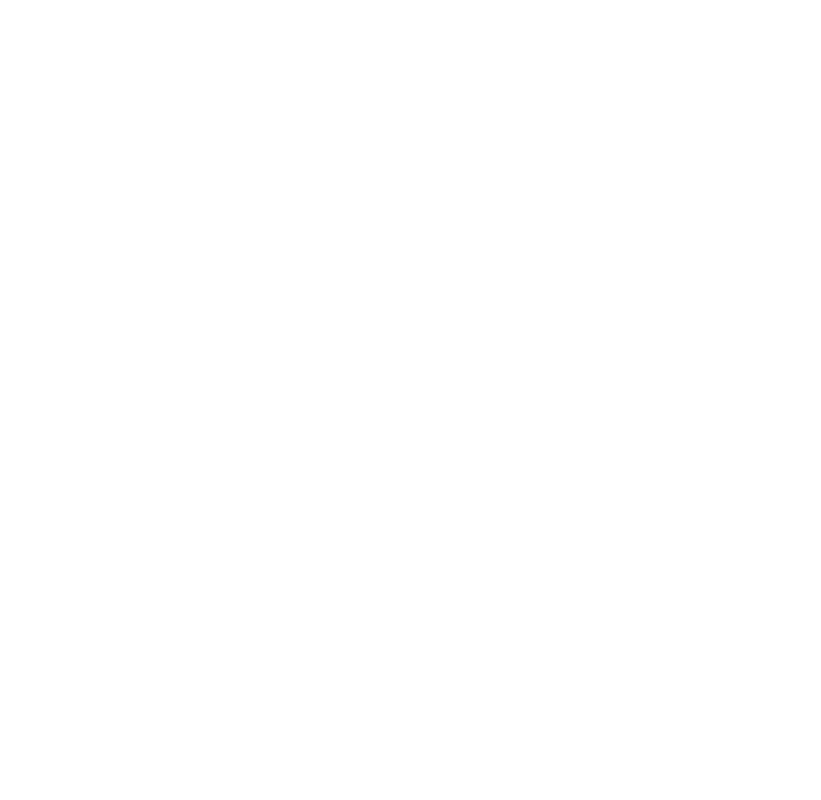
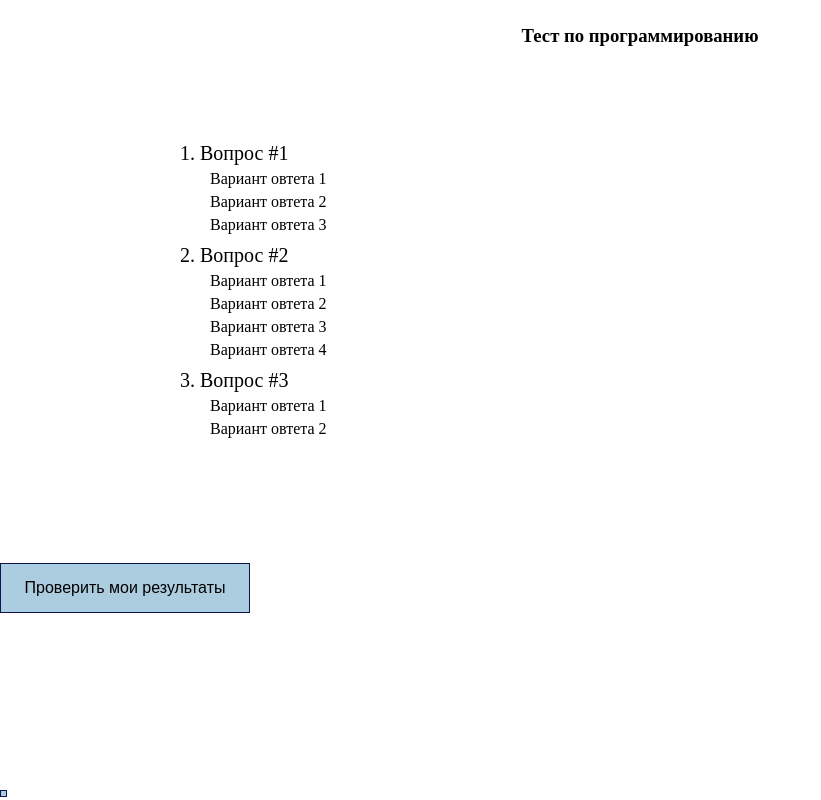
Before and after one commit to Svitlana3012/Svitlana3012.github.io, a plain HTML site: page js-hw-3-4/index.html in a window 1280 px wide. Shown: the whole page, without its empty margins (0-821 px from the left). Drawn offline with Linux system fonts and the light colour scheme.

Commit message:
without before

```diff
--- a/js-hw-3-4/index.html
+++ b/js-hw-3-4/index.html
@@ -4,6 +4,7 @@
   <meta charset="UTF-8">
   <meta name="viewport" content="width=device-width, initial-scale=1.0">
   <meta http-equiv="X-UA-Compatible" content="ie=edge">
+  <link rel="stylesheet" href="style.css">
   <title>js</title>
 </head>
 <body>
--- a/js-hw-3-4/script.js
+++ b/js-hw-3-4/script.js
@@ -1,53 +1,60 @@
-(function () {
+(function() {
   'use strict';
 
-  var div = document.createElement('div');
-  div.classList.add('root');
-  var test = document.createElement('test');
-  test.appendChild(document.createTextNode('Тест по программированию'));
-  div.appendChild(test);
+  var root = document.createElement('div');
+  root.classList.add('root');
 
-  var data = ['...'];
-  var obj = {
+  var body = document.querySelector('body');
+  body.appendChild(root);
 
+  var test = document.createElement('div');
+  test.classList.add('test');
+  root.appendChild(test);
+
+  var title = document.createElement('h3');
+  title.classList.add('title');
+  title.appendChild(document.createTextNode('Тест по программированию'));
+  test.appendChild(title);
+
+  var wrapper = document.createElement('div');
+  wrapper.classList.add('wrapper');
+  test.appendChild(wrapper);
+
+  var data = [{
+      questionNumber: '1. Вопрос #1',
+      answerVariant: ['Вариант овтета 1', 'Вариант овтета 2', 'Вариант овтета 3']
+    },
+    {
+      questionNumber: '2. Вопрос #2',
+      answerVariant: ['Вариант овтета 1', 'Вариант овтета 2', 'Вариант овтета 3', 'Вариант овтета 4']
+    },
+    {
+      questionNumber: '3. Вопрос #3',
+      answerVariant: ['Вариант овтета 1', 'Вариант овтета 2']
+    }
+  ];
+
+  var questions = document.createDocumentFragment();
+
+
+  for (var i = 0, max = data.length; i < max; i++) {
+    var question = document.createElement('ul');
+    question.appendChild(document.createTextNode(data[i].questionNumber));
+    questions.appendChild(question);
+
+    for (var a = 0, length = data[i].answerVariant.length; a < length; a++) {
+      var answer = document.createElement('li');
+      answer.appendChild(document.createTextNode(data[i].answerVariant[a]));
+      question.appendChild(answer);
+    }
   }
 
-  var questionNumber = ['Вопрос №1', 'Вопрс №2', 'Вопрос №3'];
-  var questions = document.createDocumentFragment();
-  for (var i=0, max=questionNumber.length; i<max; i++) {
-   var question = document.createElement('ul');
-   question.appendChild(document.createTextNode(questionNumber[i]));
-   questions.appendChild(question);
-}
-  test.appendChild(questions);
+  wrapper.appendChild(questions);
 
-  var answerVariant = ['Вариант овтета 1', 'Вариант овтета 2', 'Вариант овтета 3', 'Вариант овтета 4'];
-  var answers = document.createDocumentFragment();
-  for (var a=0, length=answerVariant.length; a<length; a++) {
-   var answer = document.createElement('li');
-   answer.appendChild(document.createTextNode(answerVariant[a]));
-   answers.appendChild(answer);
-}
-  questions.appendChild(answers);
+  var button = document.createElement('button');
+  button.classList.add('check');
+  button.appendChild(document.createTextNode('Проверить мои результаты'));
 
-  // var test = {
-  //   data: {
-  //     title: 'Тест по какой-то теме',
-  //     questions: [
-  //       {
-  //         title: 'Вопрос #1',
-  //         answers: ['Вариант овтета 1', 'Вариант овтета 2', 'Вариант овтета 3']
-  //       },
-  //       {
-  //         title: 'Вопрос #2',
-  //         answers: ['Вариант овтета 1', 'Вариант овтета 2', 'Вариант овтета 3', 'Вариант овтета 4']
-  //       },
-  //       {
-  //         title: 'Вопрос #3',
-  //         answers: ['Вариант овтета 1', 'Вариант овтета 2']
-  //       }
-  //     ]
-  //   }
-  // };
+  test.appendChild(button);
 
 })();
--- /dev/null
+++ b/js-hw-3-4/style.css
@@ -0,0 +1,49 @@
+* {
+  margin: 0;
+  padding: 0;
+}
+.test {
+  margin: 10px 0;
+  display: flex;
+  flex-direction: column;
+  justify-content: center;
+  align-items: stretch;
+}
+.title {
+  margin: 15px 0;
+  text-align: center;
+
+}
+.wrapper {
+  margin: 70px 150px;
+}
+ul {
+  margin: 10px 30px;
+  font-size: 20px;
+}
+li {
+  margin: 5px 30px;
+  font-size: 16px;
+  list-style: none;
+}
+li::before {
+content: "";
+display: inline-block;
+width: 5px;
+height: 5px;
+margin-right: 3px;
+bottom: 3px;
+left: 0;
+position: absolute;
+background-color: #accddf;
+border: 1px solid #10144e;
+}
+.check {
+  display: block;
+  margin: 45px 0;
+  width: 250px;
+  height: 50px;
+  background-color: #accddf;
+  border: 1px solid #10144e;
+  font-size: 16px;
+}
```
